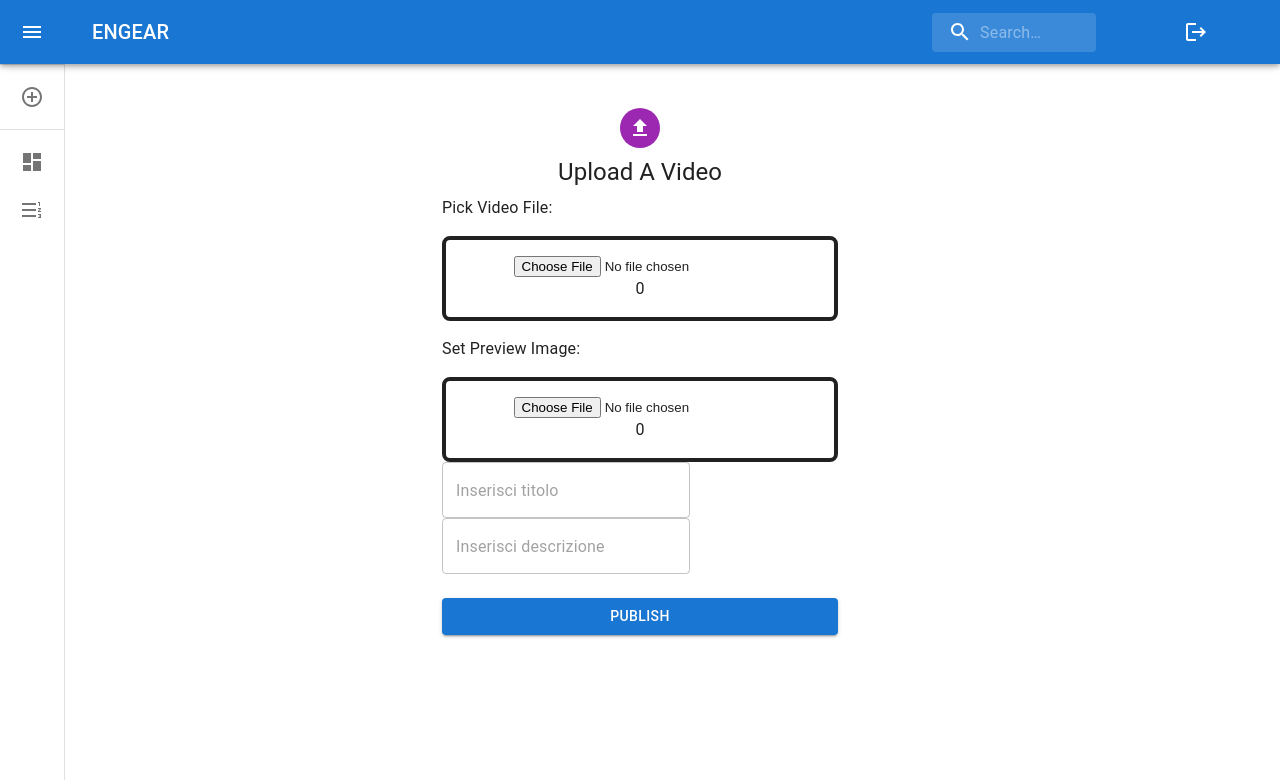
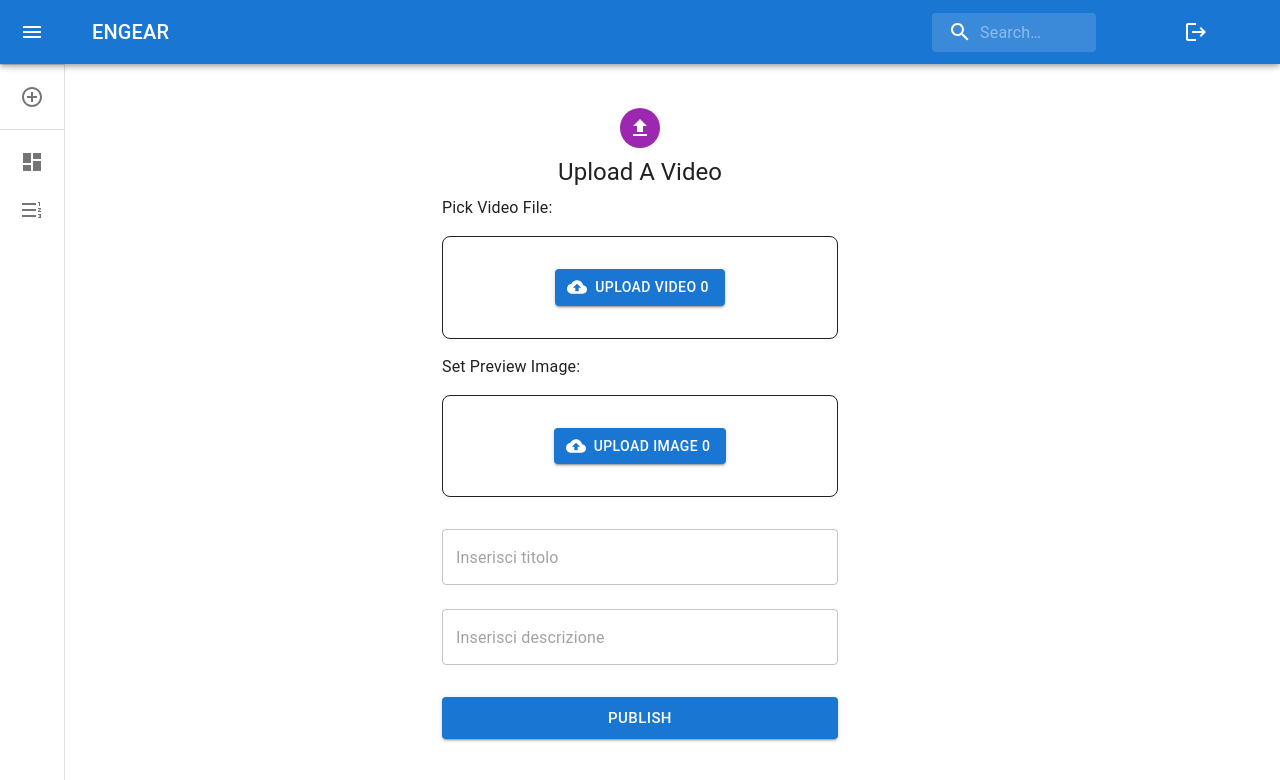
Before and after one commit to themolinario/engear, a React (Vite) app in the folder frontend/: page /add-video in a window 1280 px wide. Shown: the top 780 px of the page. Built offline with nearby package versions, Linux system fonts and the light colour scheme.

Commit message:
feta: added style to Upload video

```diff
--- a/frontend/src/pages/AddVideoPage/index.tsx
+++ b/frontend/src/pages/AddVideoPage/index.tsx
@@ -1,29 +1,29 @@
-
 import Button from "@mui/material/Button";
-import {FormEvent, useEffect, useState} from "react";
+import { FormEvent, useEffect, useState } from "react";
 import Container from "@mui/material/Container";
 import CssBaseline from "@mui/material/CssBaseline";
 import Box from "@mui/material/Box";
 import Avatar from "@mui/material/Avatar";
-import FileUploadIcon from '@mui/icons-material/FileUpload';
+import FileUploadIcon from "@mui/icons-material/FileUpload";
 import Typography from "@mui/material/Typography";
 import {
   getStorage,
   ref,
   uploadBytesResumable,
-    getDownloadURL,
+  getDownloadURL
 } from "firebase/storage";
 import TextField from "@mui/material/TextField";
-import {useMutation} from "@tanstack/react-query";
-import {postVideo} from "../../api/videos.ts";
-import {IVideo} from "../../types/Video.ts";
-import {app} from "../../firebaseConfig.ts";
-import {useNavigate} from "react-router-dom";
+import { useMutation } from "@tanstack/react-query";
+import { postVideo } from "../../api/videos.ts";
+import { IVideo } from "../../types/Video.ts";
+import { app } from "../../firebaseConfig.ts";
+import { useNavigate } from "react-router-dom";
+import { LinearProgress } from "@mui/material";
+import { styled } from "@mui/material/styles";
+import CloudUploadIcon from "@mui/icons-material/CloudUpload";
 
 
-
-
-export function AddVideoPage () {
+export function AddVideoPage() {
   const storage = getStorage(app);
   const [video, setVideo] = useState<File | undefined>();
   const [videoPerc, setVideoPerc] = useState(0);
@@ -38,31 +38,34 @@ export function AddVideoPage () {
   const uploadVideoMutation = useMutation({
     mutationFn: (video: Partial<IVideo>) => postVideo(video),
     onSuccess: (res) => {
-            navigate(`/${res.data._id}`)
+      navigate(`/${res.data._id}`);
     }
-    })
+  });
 
   const handleSubmit = async (event: FormEvent<HTMLFormElement>) => {
-        event.preventDefault()
+    event.preventDefault();
     uploadVideoMutation.mutate({
       title: title,
       desc: desc,
       videoUrl: videoURL,
       imgUrl: imgURL
-            })
+    });
 
   };
 
   useEffect(() => {
     if (video) {
-            const videoRef = ref(storage,video.name + new Date().getTime());
+      const videoRef = ref(storage, video.name + new Date().getTime());
       const videoUpload = uploadBytesResumable(videoRef, video);
       videoUpload.on("state_changed", (snapshot) => {
-                const progress = (snapshot.bytesTransferred / snapshot.totalBytes ) * 100;
+          const progress = (snapshot.bytesTransferred / snapshot.totalBytes) * 100;
           setVideoPerc(progress);
         },
-                () => {},
-                () => {getDownloadURL(videoUpload.snapshot.ref).then((downloadURL) => setVideoURL(downloadURL))});
+        () => {
+        },
+        () => {
+          getDownloadURL(videoUpload.snapshot.ref).then((downloadURL) => setVideoURL(downloadURL));
+        });
 
     }
 
@@ -74,9 +77,10 @@ export function AddVideoPage () {
       const imgRef = ref(storage, img.name + new Date().getTime());
       const imgUpload = uploadBytesResumable(imgRef, img);
       imgUpload.on("state_changed", (snapshot) => {
-                const progress = (snapshot.bytesTransferred / snapshot.totalBytes ) * 100;
+        const progress = (snapshot.bytesTransferred / snapshot.totalBytes) * 100;
         setImgPerc(progress);
-            }, () => {}, () => {
+      }, () => {
+      }, () => {
         getDownloadURL(imgUpload.snapshot.ref).then((downloadURL) => setImgURL(downloadURL));
       });
 
@@ -86,81 +90,106 @@ export function AddVideoPage () {
   }, [img]);
 
 
-
   return (
     <Container component="main" maxWidth="xs">
       <CssBaseline />
       <Box
         sx={{
           marginTop: 8,
-                    display: 'flex',
-                    flexDirection: 'column',
-                    alignItems: 'center',
+          display: "flex",
+          flexDirection: "column",
+          alignItems: "center"
         }}
       >
-                <Avatar sx={{ m: 1, bgcolor: 'secondary.main' }}>
+        <Avatar sx={{ m: 1, bgcolor: "secondary.main" }}>
           <FileUploadIcon />
         </Avatar>
         <Typography component="h1" variant="h5">
           Upload A Video
         </Typography>
         <Box component="form" onSubmit={handleSubmit} noValidate sx={{ mt: 1 }}>
-                    <Typography >Pick Video File: </Typography>
+          <Typography>Pick Video File: </Typography>
           <Box
             sx={{
               marginTop: 2,
-                            display: 'flex',
-                            flexDirection: 'column',
-                            alignItems: 'center',
+              display: "flex",
+              flexDirection: "column",
+              alignItems: "center",
               borderColor: "blue",
-                            padding: 2,
-                            border: 4,
+              padding: 4,
+              border: 1,
               borderRadius: 2,
               marginBottom: 2
             }}
           >
-                        <input
+            <Button component="label" variant="contained" startIcon={<CloudUploadIcon />}>
+              Upload Video {videoPerc}
+              <VisuallyHiddenInput
                 type="file"
                 accept="video/*"
                 id="video"
                 name="video"
                 required
-                            onChange={(e) => {if (e.target.files) setVideo(e.target.files[0])}}
+                hidden
+                onChange={(e) => {
+                  if (e.target.files) setVideo(e.target.files[0]);
+                }}
               />
-                        {videoPerc}
+              <LinearProgress variant="determinate" value={videoPerc} />
+            </Button>
+
+            {video?.name}
+
           </Box>
-                    <Typography >Set Preview Image: </Typography>
+          <Typography>Set Preview Image: </Typography>
           <Box
             sx={{
               marginTop: 2,
-                            display: 'flex',
-                            flexDirection: 'column',
-                            alignItems: 'center',
+              display: "flex",
+              flexDirection: "column",
+              alignItems: "center",
               borderColor: "blue",
-                            padding: 2,
-                            border: 4,
-                            borderRadius: 2
+              padding: 4,
+              border: 1,
+              borderRadius: 2,
+              marginBottom: 2
             }}
           >
+            <Button component="label" variant="contained" startIcon={<CloudUploadIcon />}>
+              Upload Image {imgPerc}
 
-                        <input
+              <VisuallyHiddenInput
                 type="file"
                 required
                 accept="image/*"
                 id="image"
                 name="image"
-                            onChange={(e) => {if (e.target.files) setImg(e.target.files[0])}}
+                onChange={(e) => {
+                  // console.log(e.target.files[0])
+                  if (e.target.files) setImg(e.target.files[0]);
+                }}
               />
-                        {imgPerc}
+              {/*<LinearProgress variant="determinate" value={imgPerc} />*/}
+
+            </Button>
+
+            {img?.name}
+
           </Box>
           <TextField
             id="title"
             placeholder="Inserisci titolo"
+            fullWidth
+            margin="normal"
             onChange={e => setTitle(e.target.value)}
           />
           <TextField
             id="description"
             placeholder="Inserisci descrizione"
+            multiline
+            maxRows={4}
+            fullWidth
+            margin="normal"
             onChange={e => setDesc(e.target.value)}
           />
           <Button
@@ -168,6 +197,7 @@ export function AddVideoPage () {
             fullWidth
             variant="contained"
             sx={{ mt: 3, mb: 2 }}
+            size="large"
           >
             Publish
           </Button>
@@ -176,3 +206,15 @@ export function AddVideoPage () {
     </Container>
   );
 }
+
+const VisuallyHiddenInput = styled("input")({
+  clip: "rect(0 0 0 0)",
+  clipPath: "inset(50%)",
+  height: 1,
+  overflow: "hidden",
+  position: "absolute",
+  bottom: 0,
+  left: 0,
+  whiteSpace: "nowrap",
+  width: 1
+});
```
Lines whose indentation alone changed are shown as unchanged.
